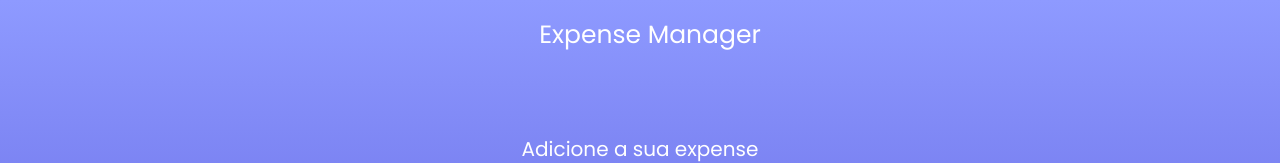
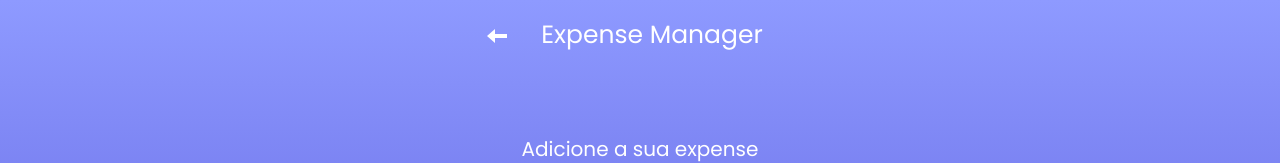
Before and after one commit to CaioNunes1/front-expense-manager, a React (Vite) app: page /AddCategory in a window 1280 px wide. Shown: the top 163 px of the page. Built offline with nearby package versions, Linux system fonts and the light colour scheme; the HTML template or start-up script is replaced by a standard one.

Commit message:
adding backIcon in AddCategory

```diff
--- /dev/null
+++ b/src/components/BackIcon.tsx
@@ -0,0 +1,14 @@
+import React from 'react'
+
+const BackIcon = () => {
+  return (
+    <div className='flex flex-row relative right-8 top-6'>
+      <svg xmlns="http://www.w3.org/2000/svg" viewBox="0 0 24 24" fill="currentColor" width="24px" height="24px">
+            <path d="M10 19L2 12L10 5V10H22V14H10V19Z" />
+      </svg>
+
+    </div>
+  )
+}
+
+export default BackIcon
--- a/src/components/Card.tsx
+++ b/src/components/Card.tsx
@@ -7,7 +7,7 @@ interface CardProps {
 
 const Card: React.FC<CardProps> = ({ title }) => {
   return (
-    <div className="w-80 h-14 mx-auto shadow-lg rounded-lg p-6"
+    <div className="flex justify-center w-80 h-14 mx-auto shadow-lg rounded-lg p-6"
       style={{paddingTop:'16px',
       background:'rgba(255,255,255,0.5)'
       ,borderRadius:'2px'}}>
--- a/src/pages/AddCategory.tsx
+++ b/src/pages/AddCategory.tsx
@@ -3,6 +3,7 @@ import { createCategory, getCategoryId } from "../services/category";
 import { getUserId } from "../hooks/hook.userId";
 import { createExpense } from "../services/expense";
 import { useNavigate } from "react-router-dom";
+import BackIcon from "../components/BackIcon";
 const AddCategory = () => {
     const[name,setCategoryCreated]=useState('');
     const[description,setDescription]=useState('');
@@ -92,7 +93,13 @@ const AddCategory = () => {
   return (
     <div className="flex flex-col">
       <div className="flex justify-center">
-        <h1 className="text-25px ml-5 mt-4">Expense Manager</h1>
+        <div className="flex flex-row">
+          <a onClick={()=>navigate('/Home')}>
+          <BackIcon/>
+          </a>
+          <h1 className="text-25px mt-4">Expense Manager</h1>
+
+        </div>
       </div>
 
     <div className="flex justify-center">
--- a/src/pages/Home.tsx
+++ b/src/pages/Home.tsx
@@ -5,6 +5,7 @@ import { useNavigate } from "react-router-dom";
 import  Card  from "../components/Card";
 import { getExpense } from "../services/expense";
 import { getCategoryId } from "../services/category";
+import BackIcon from "../components/BackIcon";
 const Home = () => {
 //assim que faz para quando tem que se passar um props no elemento
   interface DtoCategory{
```
